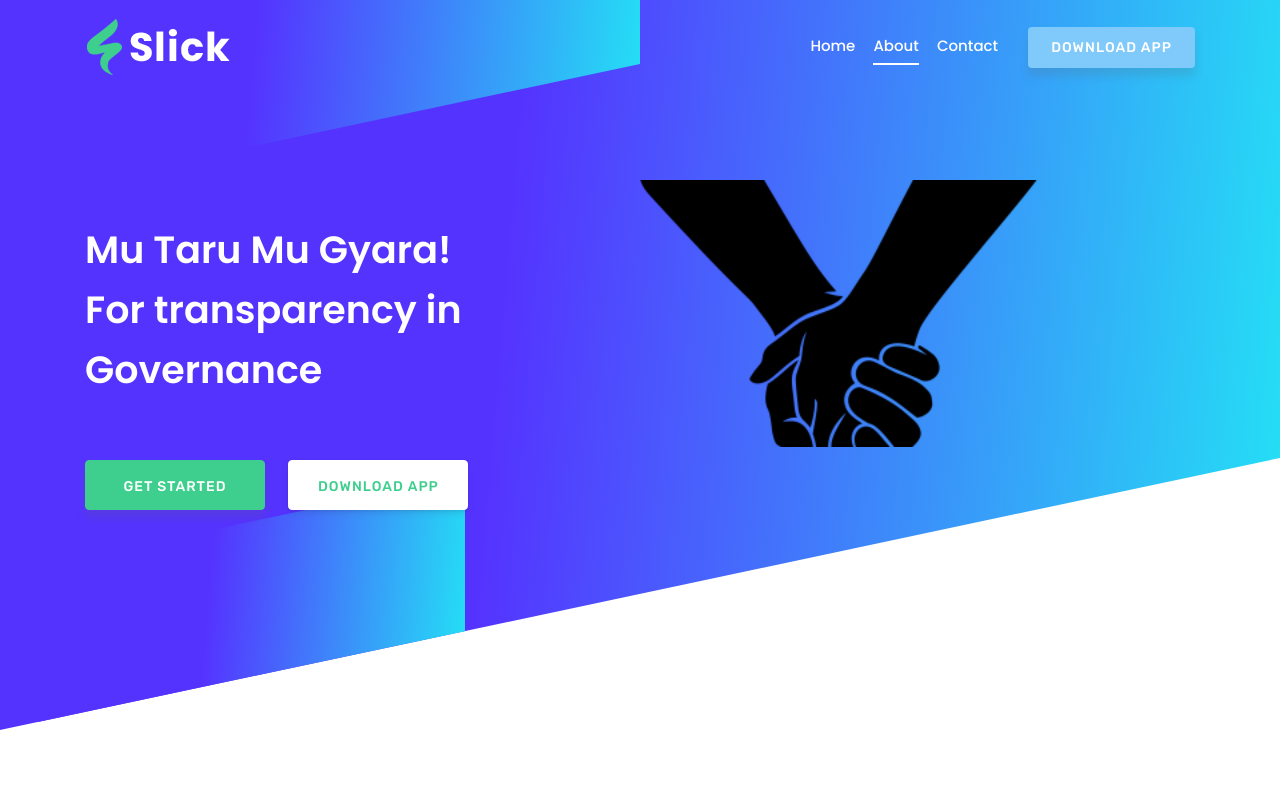
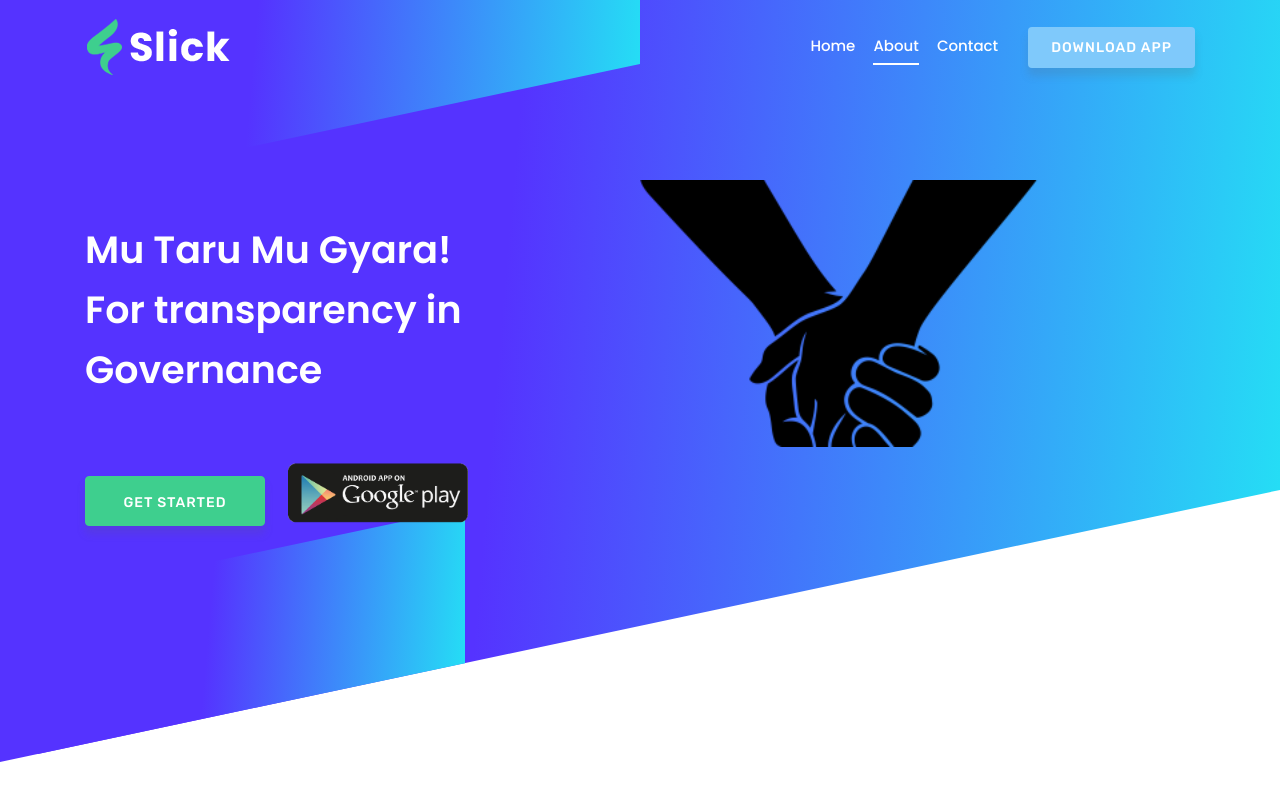
Before and after one commit to iAmKabiru/mutaru-v2, a Django app: page / in a window 1280 px wide. Shown: the top 802 px of the page. Run offline with Django 3.2, Linux system fonts and the light colour scheme; some libraries are stand-ins or nearby versions; some web fonts are replaced.

Commit message:
google play icon addeed

```diff
--- a/users/templates/landpage.html
+++ b/users/templates/landpage.html
@@ -64,7 +64,8 @@
               <h2 class="head-title">Mu Taru Mu Gyara! <br>For transparency in Governance</h2>
               <div class="header-button">
                 <a href="/projectlist" class="btn btn-border-filled">Get Started</a>
-                <a href="#" class="btn btn-border page-scroll">Download App</a>
+                <a href=""> <img src = "{% static 'land/img/play.png'%}"  width="180px" heigth = "200px" class = "mt-4" /></a>
+
               </div>
             </div>
           </div>
```
Also changed, not shown: users/static/land/img/mobile.png (added), users/static/land/img/play.png (added).
